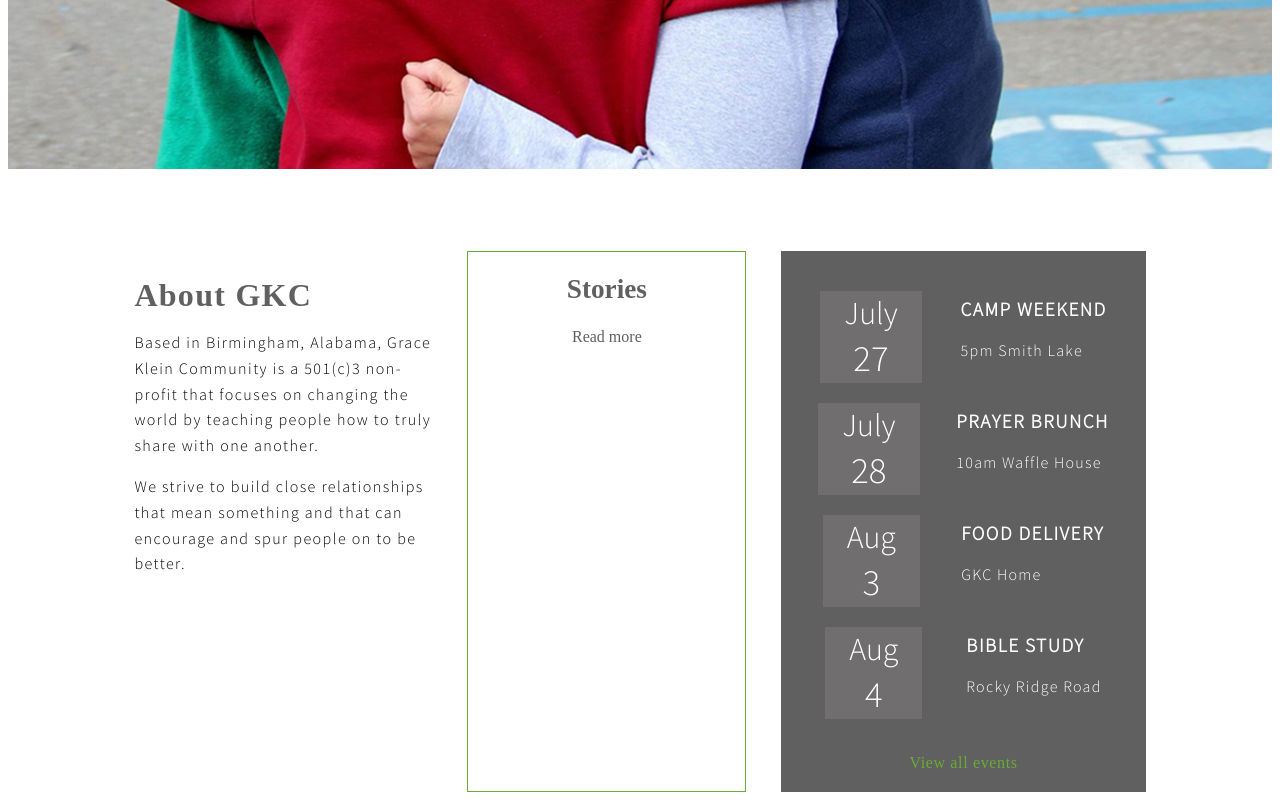
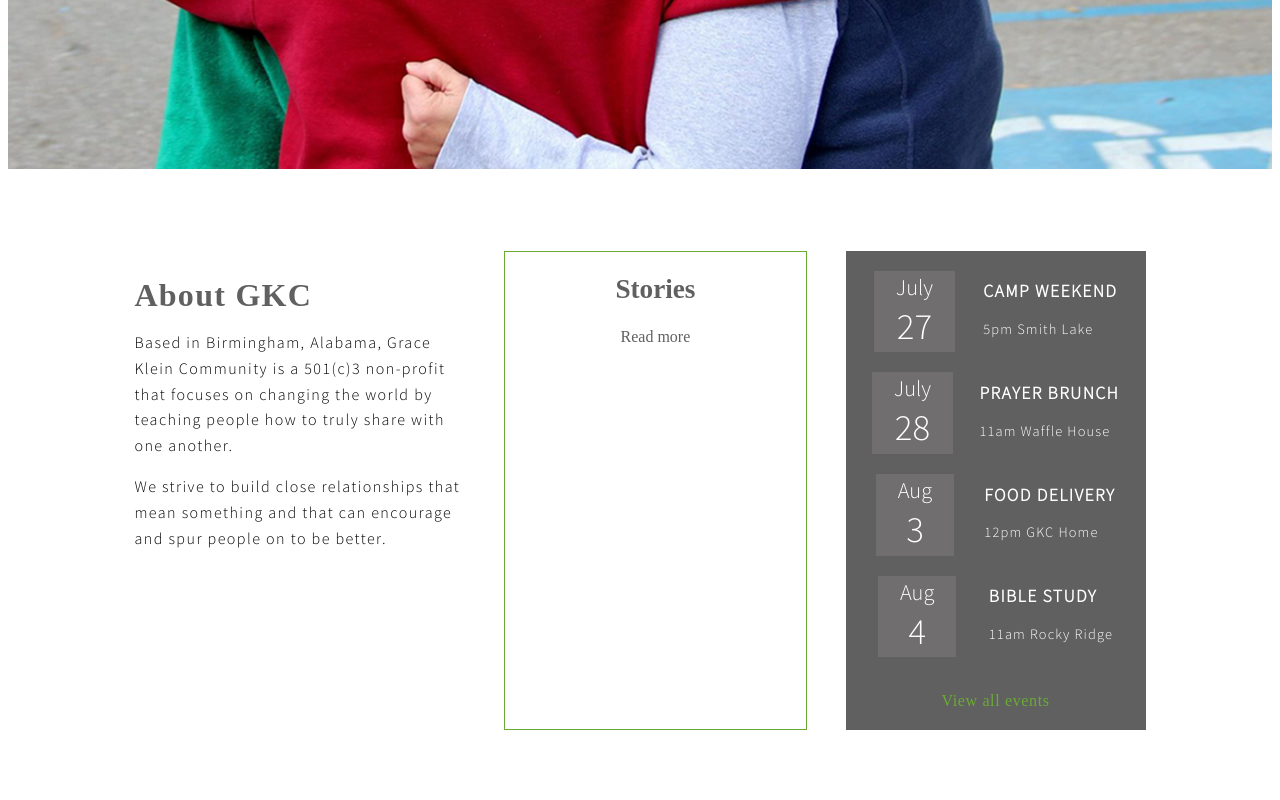
Before and after one commit to erinkahn/GKC-v2, a website: page index.html in a window 1280 px wide. Shown: the part 465-1265 px from the top of the page. After the commit the page ends 1203 px from the top, so only its background shows below. Drawn offline with Linux system fonts and the light colour scheme.

Commit message:
min-width max-width fixed

```diff
--- a/index.html
+++ b/index.html
@@ -18,7 +18,6 @@
 
 			<nav>
 				<ul>
-					<li><a href="index.html"></a>Gkc</li>
 					<li><a href="give.html"></a>Give</li>
 					<li><a href="local.html"></a>Local Efforts</li>
 					<li><a href="global.html"></a>Global Efforts</li>
@@ -66,7 +65,7 @@
 					</div>
 					<div class="eventTitle">
 						<p>Prayer Brunch</p>
-						<p>10am Waffle House</p>
+						<p>11am Waffle House</p>
 					</div>
 				</span>
 				<span>
@@ -76,7 +75,7 @@
 					</div>
 					<div class="eventTitle">
 						<p>Food Delivery</p>
-						<p>GKC Home</p>
+						<p>12pm GKC Home</p>
 					</div>
 				</span>
 				<span>
@@ -86,7 +85,7 @@
 					</div>
 					<div class="eventTitle">
 						<p>Bible Study</p>
-						<p>Rocky Ridge Road</p>
+						<p>11am Rocky Ridge</p>
 					</div>
 				</span>
 				<a href="javascript:;">View all events</a>
--- a/src/scss/main.scss
+++ b/src/scss/main.scss
@@ -68,15 +68,15 @@ body {
 				text-transform: uppercase;
 				font-family: 'Lucida Sans', 'Lucida Sans Regular', 'Lucida Grande', 'Lucida Sans Unicode', Geneva, Verdana, sans-serif;
 				letter-spacing: 0.06em;
-				padding-right: 28px;
+				padding-right: 40px;
 				&:first-child{
 					margin-left: 50px;
 				}
 				@media screen and (min-width: 900px){
-					padding-right: 50px;
+					padding-right: 55px;
 				}
 				@media screen and (min-width: 1024px){
-					padding-right: 60px;
+					padding-right: 65px;
 				}
 
 				&:hover{
@@ -111,10 +111,10 @@ body {
 		align-items: center;
 	}
 	@media screen and (min-width: 900px){
-		width: 95.647145%;
+		width: 92%;
 	}
 	@media screen and (min-width: 1024px){
-		width: 87.647145%;
+		width: 90%;
 	}
 	@media screen and (min-width: 1224px){
 		width: 80%;
@@ -124,7 +124,7 @@ body {
 	}
 	display: flex;
 	margin: 0% auto;
-	justify-content: space-evenly;
+	justify-content: space-between;
 	flex-direction: row;
 
 
@@ -133,12 +133,15 @@ body {
 			flex-direction: column;
 			width: 90%;
 			padding-bottom: 10%;
+			max-width: 668px;
 		}
 		@media screen and (min-width: 900px){
-			margin-right: 15px;
+			min-width: 220px;
+			width: 25%;
 		}
 		@media screen and (min-width: 1024px){
-			margin-right: 35px;
+			min-width: 279px;
+			width: 30%;
 		}
 		@media screen and (min-width: 1224px){
 			width: 32.720351%;
@@ -197,36 +200,17 @@ body {
 	}
 
 	.events{
+		width:100%;
 		background-color: #606060;
-		@media screen and (max-width: 600px){
-			width: 90%;
-			padding: 7% 0;
-		}
-		@media screen and (min-width: 601px){
-			width: 70%;
-			padding: 4% 0;
+
+		@media screen and (max-width: 767px){
+			max-width: 300px;
+			width: 100%;
 		}
 		@media screen and (min-width: 768px){
 			flex-direction: column;
-			width: 60%;
-		}
-		@media screen and (min-width: 900px){
-			width: 40%;
-			padding: 2% 0;
-			margin-left: 30px;
-		}
-		@media screen and (min-width: 1024px){
-			width: 45%;
-			padding: 3% 0;
-			margin-left: 35px;
-		}
-		@media screen and (min-width: 1224px){
-			width: 40%;
-			padding: 2% 0;
-		}
-		@media screen and (min-width: 1333px){
-			width: 34%;
-			padding: 2% 0;
+			max-width: 300px;
+			width: 100%;
 		}
 
 		span{
@@ -236,7 +220,7 @@ body {
 
 			.box{
 				margin-top: 20px;
-				padding: 0px 20px;
+				padding: 0px 18px;
 				background-color: #706e6e;
 
 				p{ // dates
@@ -245,7 +229,7 @@ body {
 					text-align: center;
 					font-family: 'Source Sans Pro', sans-serif;
 					&:first-child{
-						font-size: 2em;
+						font-size: 1.4em;
 					}
 					&:last-child{
 						font-size: 2.3em;
@@ -254,26 +238,25 @@ body {
 			}
 
 			.eventTitle{
+				margin-top: 12px;
 				align-self: center;
 				text-align: left;
-
 
 				p{ // event and description
 					color: #fff;
 					font-family: 'Source Sans Pro', sans-serif;
 					white-space: nowrap;
 
-
 					&:first-child{
 						text-transform: uppercase;
 						font-weight: bold;
 						letter-spacing: 0.08em;
-
-						font-size: 1.2em;
+						font-size: 1.1em;
 					}
 
 					&:last-child{
 						letter-spacing: 0.08em;
+						font-size: 0.9em;
 					}
 				}
 			}
@@ -287,6 +270,7 @@ body {
 			color: #6aab35;
 			text-decoration: none;
 			justify-content: center;
+			margin-bottom: 20px;
 
 			&:hover{
 				color: #fff;
```
Also changed, not shown: dist/css/main.css, 1 other file.
